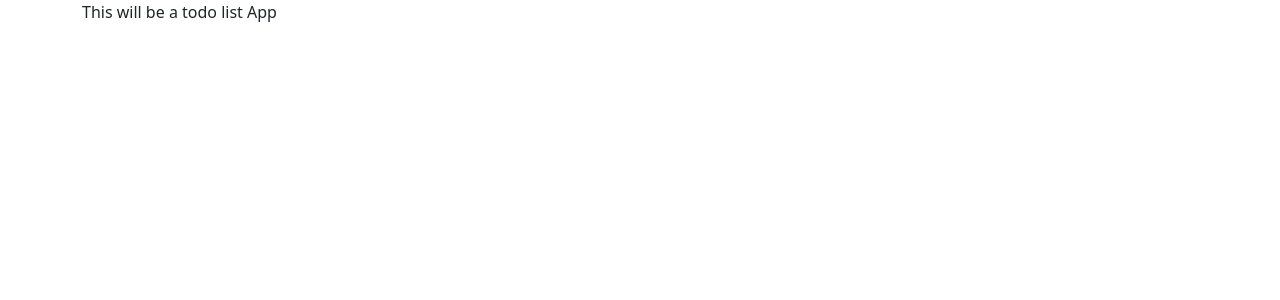
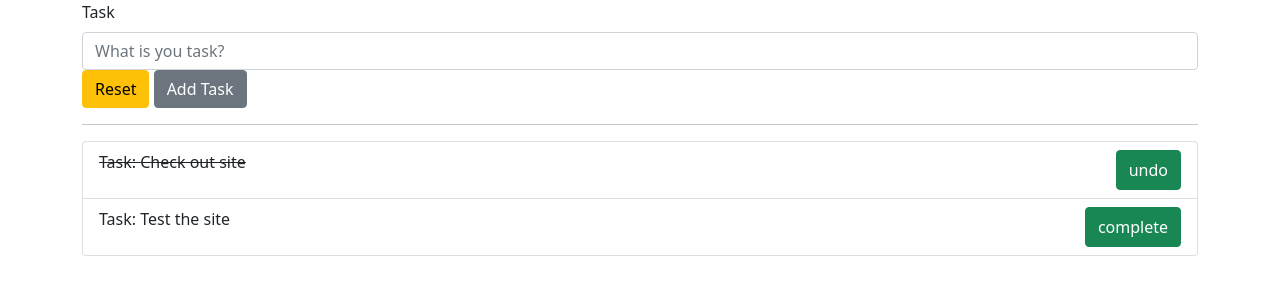
Before and after one commit to pedro218/react-todo-list, a React (Create React App) app: page / in a window 1280 px wide. Shown: the top 300 px of the page. Built offline with nearby package versions, Linux system fonts and the light colour scheme.

Commit message:
Added input and displayed the todo items

```diff
--- a/src/components/App.js
+++ b/src/components/App.js
@@ -1,9 +1,73 @@
-import React from 'react'
+import React, { useState } from 'react'
 import 'bootstrap/dist/css/bootstrap.min.css'
-import { Container } from 'react-bootstrap'
+import { Container, ListGroup, Button } from 'react-bootstrap'
+
+import Form from './TaskForm'
+
+const todoList = [
+  {
+    id: 0,
+    task: 'Check out site',
+    complete: true
+  },
+  {
+    id: 1,
+    task: 'Test the site',
+    complete: false
+  }
+
+]
 
 const App = () => {
-  return <Container>This will be a todo list App</Container>
+  const [todos, setTodos] = useState(todoList)
+
+  const addTask = task => {
+    console.log('Adding task')
+    const id = todos[todos.length - 1].id + 1
+    setTodos([...todos, {id, ...task}])
+    console.log('Added task')
+  }
+
+  const toggleComplete = id => {
+    setTodos(todos.map(todo => {
+      if (todo.id === id)
+        todo.complete = !todo.complete
+      return todo
+    }))
+  }
+
+  const renderedList = () => {
+    return todos.map(todo => {
+      return (
+        <ListGroup.Item key={todo.id}>
+          <div className="d-flex justify-content-between align-items-center">
+            <div>
+              <p style={{ textDecoration: todo.complete ? 'line-through' : 'none'}}>Task: {todo.task}</p>
+            </div>
+            <Button
+              variant="success"
+              className="float-right"
+              style={{ height: '40px' }}
+              onClick={() => toggleComplete(todo.id)}
+            >
+              {todo.complete ? 'undo' : 'complete'}
+            </Button>
+          </div>
+        </ListGroup.Item>
+      )
+    })
+  }
+
+  return (
+    <Container>
+      <Form addTask={addTask}/>
+      <hr />
+      <ListGroup>
+      {renderedList()}
+      </ListGroup>
+
+    </Container>
+  )
 }
 
 export default App
--- /dev/null
+++ b/src/components/TaskForm.js
@@ -0,0 +1,35 @@
+import React, { useState } from 'react'
+import { Form, Button } from 'react-bootstrap'
+
+const TaskForm = ({ addTask }) => {
+  const [task, setTask] = useState('')
+
+  const onSubmit = (e) => {
+    e.preventDefault();
+    console.log('Submited task')
+    addTask({ task })
+    setTask('')
+  }
+  return  (
+    <div>
+      <Form onSubmit={onSubmit}>
+        <Form.Row>
+          <Form.Label>Task</Form.Label>
+          <Form.Control
+            type="text"
+            placeholder="What is you task?"
+            value={task}
+            onChange={e => setTask(e.target.value)}
+            required
+          />
+        </Form.Row>
+        <Form.Row>
+          <Button variant="warning" onClick={() => setTask('')}>Reset</Button>{' '}
+          <Button variant="secondary" type="submit">Add Task</Button>
+        </Form.Row>
+      </Form>
+    </div>
+  )
+}
+
+export default TaskForm
```
